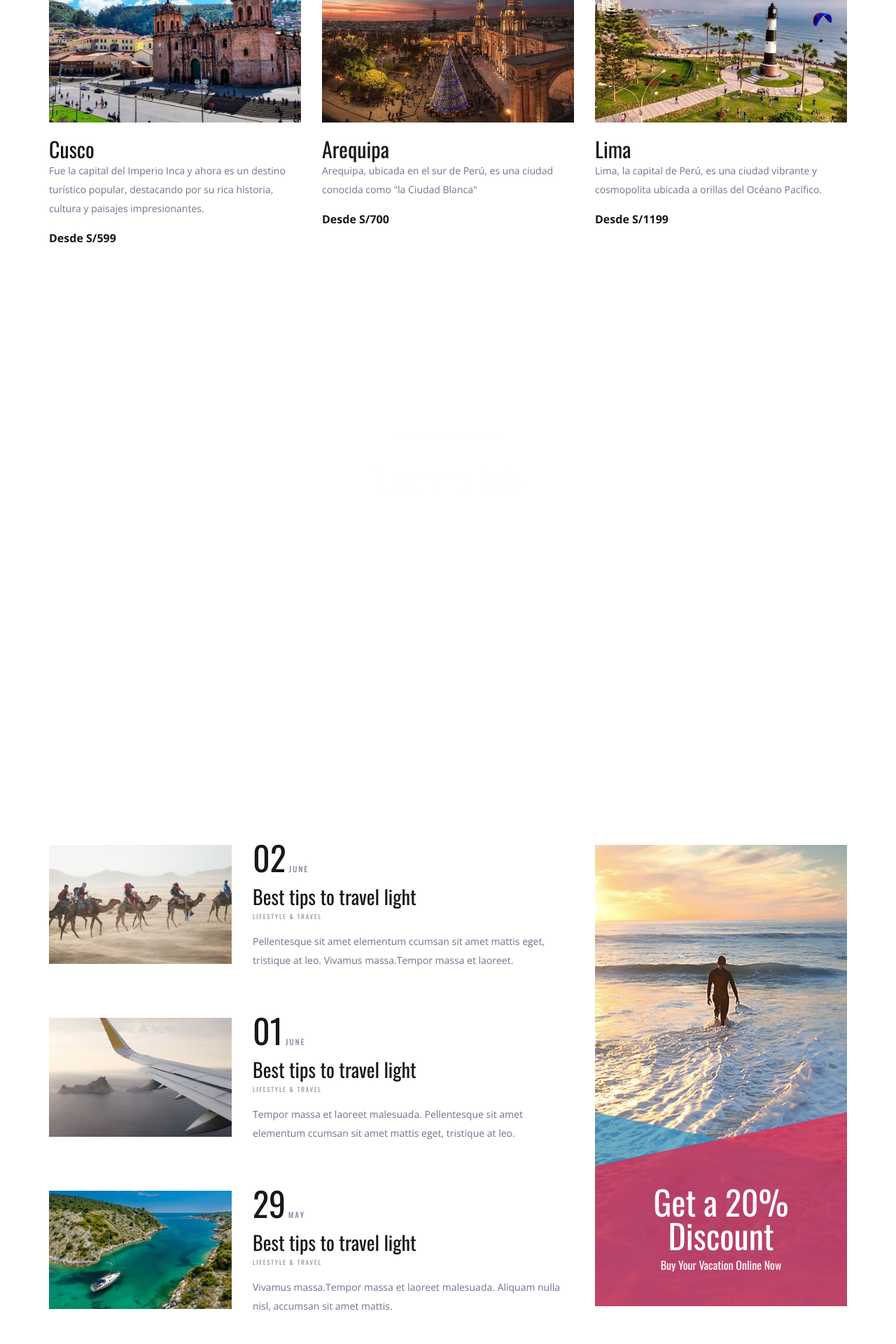
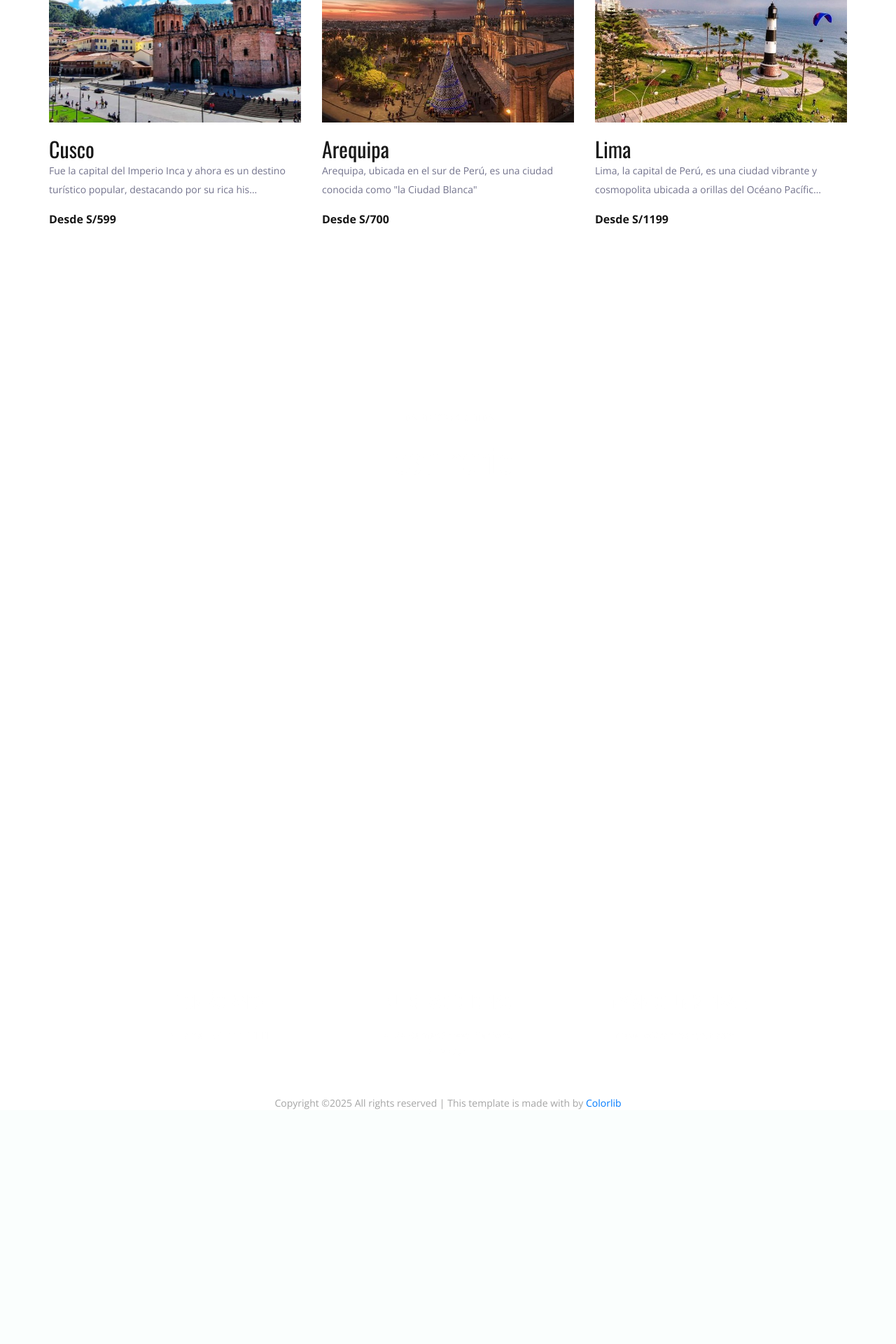
Before and after one commit to LeonHatches/HATCHES-PW2, a Django app: page / in a window 1280 px wide. Shown: the part 1560-3480 px from the top of the page at 70% size. After the commit the page ends 3145 px from the top, so only its background shows below. Run offline with Django 5.2, Linux system fonts and the light colour scheme; data comes from the database, SQL or seed files in the repository; some libraries are stand-ins or nearby versions.

Commit message:
| Index | : Se modifica el texto y apartados innecesarios del index

```diff
--- a/Laboratorio/Laboratorio-7/Proyecto/templates/index.html
+++ b/Laboratorio/Laboratorio-7/Proyecto/templates/index.html
@@ -171,7 +171,7 @@
 		<div class="container">
 			<div class="row">
 				<div class="col text-center">
-					<div class="section_subtitle">Nuestros lugares recomendados</div>
+					<div class="section_subtitle">Los Mejores Sitios</div>
 					<div class="section_title"><h2>Destinos</h2></div>
 				</div>
 			</div>
@@ -190,7 +190,7 @@
 							</div>
 							<div class="destination_content">
 								<div class="destination_title"><a href="destinations.html">{{dest.nombreCiudad}}</a></div>
-								<div class="destination_subtitle"><p>{{dest.descripcionCiudad}}</p></div>
+								<div class="destination_subtitle"><p>{{dest.descripcionCiudad|truncatechars:100}}</p></div>
 								<div class="destination_price">Desde S/{{dest.precioTour}}</div>
 							</div>
 						</div>
@@ -209,8 +209,8 @@
 		<div class="container">
 			<div class="row">
 				<div class="col text-center">
-					<div class="section_subtitle">simply amazing places</div>
-					<div class="section_title"><h2>Testimonials</h2></div>
+					<div class="section_subtitle">Los Mejores Sitios</div>
+					<div class="section_title"><h2>Testimonio</h2></div>
 				</div>
 			</div>
 			<div class="row testimonials_row">
@@ -222,33 +222,33 @@
 
 							<!-- Slide -->
 							<div class="owl-item text-center">
-								<div class="testimonial">Lorem ipsum dolor sit amet, consectetur adipiscing elit. lobortis dolor. Cras placerat lectus a posuere aliquet. Curabitur quis vehicula odio.</div>
+								<div class="testimonial">Cusco superó todas mis expectativas. Su historia, paisajes y cultura son impresionantes. Machu Picchu fue mágico, la comida deliciosa y la gente increíblemente amable. Fue un viaje inolvidable. ¡Definitivamente volveré!</div>
 								<div class="testimonial_author">
 									<div class="testimonial_author_content d-flex flex-row align-items-end justify-content-start">
-										<div>john turner,</div>
-										<div>client</div>
+										<div>Juan Perez,</div>
+										<div>cliente</div>
 									</div>
 								</div>
 							</div>
 
 							<!-- Slide -->
 							<div class="owl-item text-center">
-								<div class="testimonial">Lorem ipsum dolor sit amet, consectetur adipiscing elit. lobortis dolor. Cras placerat lectus a posuere aliquet. Curabitur quis vehicula odio.</div>
+								<div class="testimonial">Lima fue una sorpresa total. Comí delicioso en Miraflores, caminé por Barranco y aprendí mucho en el centro histórico. Todo salió excelente gracias a Travello, ¡se encargaron de cada detalle!</div>
 								<div class="testimonial_author">
 									<div class="testimonial_author_content d-flex flex-row align-items-end justify-content-start">
-										<div>john turner,</div>
-										<div>client</div>
+										<div>Camila Alvarez,</div>
+										<div>cliente</div>
 									</div>
 								</div>
 							</div>
 
 							<!-- Slide -->
 							<div class="owl-item text-center">
-								<div class="testimonial">Lorem ipsum dolor sit amet, consectetur adipiscing elit. lobortis dolor. Cras placerat lectus a posuere aliquet. Curabitur quis vehicula odio.</div>
+								<div class="testimonial">Arequipa me enamoró con su arquitectura blanca y el imponente Misti de fondo. El Monasterio de Santa Catalina y el cañón del Colca fueron lo mejor del viaje. Gracias a Travello por organizar todo perfecto. ¡100% recomendado!</div>
 								<div class="testimonial_author">
 									<div class="testimonial_author_content d-flex flex-row align-items-end justify-content-start">
-										<div>john turner,</div>
-										<div>client</div>
+										<div>Luciana Garcia,</div>
+										<div>cliente</div>
 									</div>
 								</div>
 							</div>
@@ -258,147 +258,27 @@
 				</div>
 			</div>
 		</div>
-		<div class="test_nav">
-			<ul class="d-flex flex-column align-items-end justify-content-end">
-				<li><a href="#">City Breaks Clients<span>01</span></a></li>
-				<li><a href="#">Cruises Clients<span>02</span></a></li>
-				<li><a href="#">All Inclusive Clients<span>03</span></a></li>
-			</ul>
-		</div>
+		<!--Nav-->
 	</div>
 
 	<!-- News -->
-
-	<div class="news" id="news">
-		<div class="container">
-			<div class="row">
-				<div class="col-xl-8">
-					<div class="news_container">
-
-						<!-- News Post -->
-						<div class="news_post d-flex flex-md-row flex-column align-items-start justify-content-start">
-							<div class="news_post_image"><img src="{% static 'images/news_1.jpg' %}" alt=""></div>
-							<div class="news_post_content">
-								<div class="news_post_date d-flex flex-row align-items-end justify-content-start">
-									<div>02</div>
-									<div>june</div>
-								</div>
-								<div class="news_post_title"><a href="#">Best tips to travel light</a></div>
-								<div class="news_post_category">
-									<ul>
-										<li><a href="#">lifestyle & travel</a></li>
-									</ul>
-								</div>
-								<div class="news_post_text">
-									<p>Pellentesque sit amet elementum ccumsan sit amet mattis eget, tristique at leo. Vivamus massa.Tempor massa et laoreet.</p>
-								</div>
-							</div>
-						</div>
-
-						<!-- News Post -->
-						<div class="news_post d-flex flex-md-row flex-column align-items-start justify-content-start">
-							<div class="news_post_image"><img src="{% static 'images/news_2.jpg' %}" alt=""></div>
-							<div class="news_post_content">
-								<div class="news_post_date d-flex flex-row align-items-end justify-content-start">
-									<div>01</div>
-									<div>june</div>
-								</div>
-								<div class="news_post_title"><a href="#">Best tips to travel light</a></div>
-								<div class="news_post_category">
-									<ul>
-										<li><a href="#">lifestyle & travel</a></li>
-									</ul>
-								</div>
-								<div class="news_post_text">
-									<p>Tempor massa et laoreet malesuada. Pellentesque sit amet elementum ccumsan sit amet mattis eget, tristique at leo.</p>
-								</div>
-							</div>
-						</div>
-
-						<!-- News Post -->
-						<div class="news_post d-flex flex-md-row flex-column align-items-start justify-content-start">
-							<div class="news_post_image"><img src="{% static 'images/news_3.jpg' %}" alt=""></div>
-							<div class="news_post_content">
-								<div class="news_post_date d-flex flex-row align-items-end justify-content-start">
-									<div>29</div>
-									<div>may</div>
-								</div>
-								<div class="news_post_title"><a href="#">Best tips to travel light</a></div>
-								<div class="news_post_category">
-									<ul>
-										<li><a href="#">lifestyle & travel</a></li>
-									</ul>
-								</div>
-								<div class="news_post_text">
-									<p>Vivamus massa.Tempor massa et laoreet malesuada. Aliquam nulla nisl, accumsan sit amet mattis.</p>
-								</div>
-							</div>
-						</div>
-
-					</div>
-				</div>
-
-				<!-- News Sidebar -->
-				<div class="col-xl-4">
-					<div class="travello">
-						<div class="background_image" style="background-image:url({% static 'images/travello.jpg' %})"></div>
-						<div class="travello_content">
-							<div class="travello_content_inner">
-								<div></div>
-								<div></div>
-							</div>
-						</div>
-						<div class="travello_container">
-							<a href="#">
-								<div class="d-flex flex-column align-items-center justify-content-end">
-									<span class="travello_title">Get a 20% Discount</span>
-									<span class="travello_subtitle">Buy Your Vacation Online Now</span>
-								</div>
-							</a>
-						</div>
-					</div>
-				</div>
-			</div>
-		</div>
-	</div>
 
 	<!-- Footer -->
 
 	<footer class="footer">
 		<div class="parallax_background parallax-window" data-parallax="scroll" data-image-src="{% static 'images/footer_1.jpg' %}" data-speed="0.8"></div>
 		<div class="container">
-			<div class="row">
-				<div class="col">
-					<div class="newsletter">
-						<div class="newsletter_title_container text-center">
-							<div class="newsletter_title">Subscribe to our newsletter to get the latest trends & news</div>
-							<div class="newsletter_subtitle">Join our database NOW!</div>
-						</div>
-						<div class="newsletter_form_container">
-							<form action="#" class="newsletter_form d-flex flex-md-row flex-column align-items-start justify-content-between" id="newsletter_form">
-								<div class="d-flex flex-md-row flex-column align-items-start justify-content-between">
-									<div><input type="text" class="newsletter_input newsletter_input_name" id="newsletter_input_name" placeholder="Name" required="required"><div class="input_border"></div></div>
-									<div><input type="email" class="newsletter_input newsletter_input_email" id="newsletter_input_email" placeholder="Your e-mail" required="required"><div class="input_border"></div></div>
-								</div>
-								<div><button class="newsletter_button">subscribe</button></div>
-							</form>
-						</div>
-					</div>
-				</div>
-			</div>
 			<div class="row footer_contact_row">
 				<div class="col-xl-10 offset-xl-1">
 					<div class="row">
-
 						<!-- Footer Contact Item -->
 						<div class="col-xl-4 footer_contact_col">
 							<div class="footer_contact_item d-flex flex-column align-items-center justify-content-start text-center">
 								<div class="footer_contact_icon"><img src="{% static 'images/sign.svg' %}" alt=""></div>
-								<div class="footer_contact_title">give us a call</div>
+								<div class="footer_contact_title">Contáctanos</div>
 								<div class="footer_contact_list">
 									<ul>
-										<li>Office Landline: +44 5567 32 664 567</li>
-										<li>Mobile: +44 5567 89 3322 332</li>
+										<li>Oficina: +51 111-1111</li>
 									</ul>
 								</div>
 							</div>
@@ -408,7 +288,7 @@
 						<div class="col-xl-4 footer_contact_col">
 							<div class="footer_contact_item d-flex flex-column align-items-center justify-content-start text-center">
 								<div class="footer_contact_icon"><img src="{% static 'images/trekking.svg' %}" alt=""></div>
-								<div class="footer_contact_title">come & drop by</div>
+								<div class="footer_contact_title">Nuestras Oficinas</div>
 								<div class="footer_contact_list">
 									<ul style="max-width:190px">
 										<li>4124 Barnes Street, Sanford, FL 32771</li>
@@ -421,16 +301,14 @@
 						<div class="col-xl-4 footer_contact_col">
 							<div class="footer_contact_item d-flex flex-column align-items-center justify-content-start text-center">
 								<div class="footer_contact_icon"><img src="{% static 'images/around.svg' %}" alt=""></div>
-								<div class="footer_contact_title">send us a message</div>
+								<div class="footer_contact_title">Envíanos un Mensaje</div>
 								<div class="footer_contact_list">
 									<ul>
-										<li>youremail@gmail.com</li>
-										<li>Office@yourbusinessname.com</li>
+										<li>travello@companyAir.com</li>
 									</ul>
 								</div>
 							</div>
 						</div>
-
 					</div>
 				</div>
 			</div>
```
